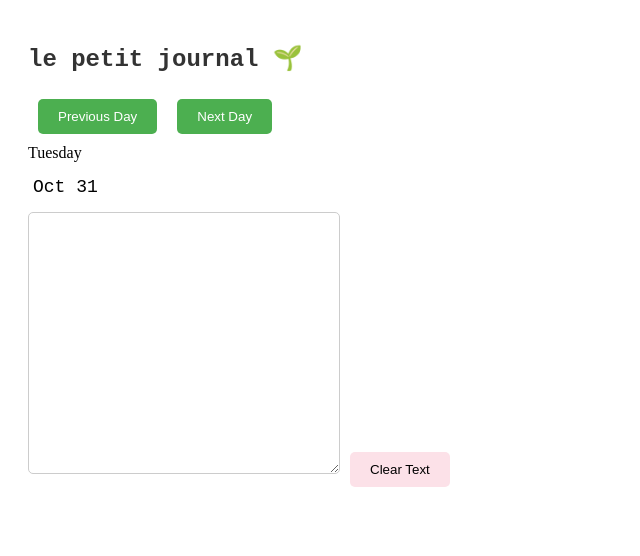
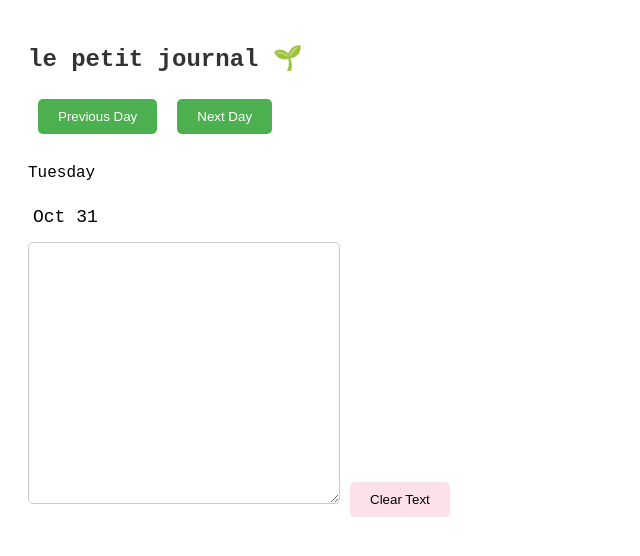
Before and after one commit to yafira/le-petit-journal, a Next.js app: page / in a window 1280 px wide. Shown: the top 556 px of the page, without its empty margins (0-640 px from the left). Built offline with nearby package versions, Linux system fonts and the light colour scheme.

Commit message:
added style to dayLabelStyle

```diff
--- a/src/components/Day.js
+++ b/src/components/Day.js
@@ -28,9 +28,17 @@ const Day = ({ currentDate }) => {
 		fontFamily: 'Space Mono, monospace',
 	}
 
+	const dayLabelStyle = {
+		fontFamily: 'Space Mono, monospace',
+		margin: '20px 0',
+		fontSize: '16px',
+	}
+
 	return (
 		<div className='day'>
-			<div className='day-label'>{format(currentDate, 'EEEE')}</div>
+			<div className='day-label' style={dayLabelStyle}>
+				{format(currentDate, 'EEEE')}
+			</div>
 			<div
 				className='day-date'
 				style={{ margin: '10px 0', padding: '5px', ...dateStyle }}
```
